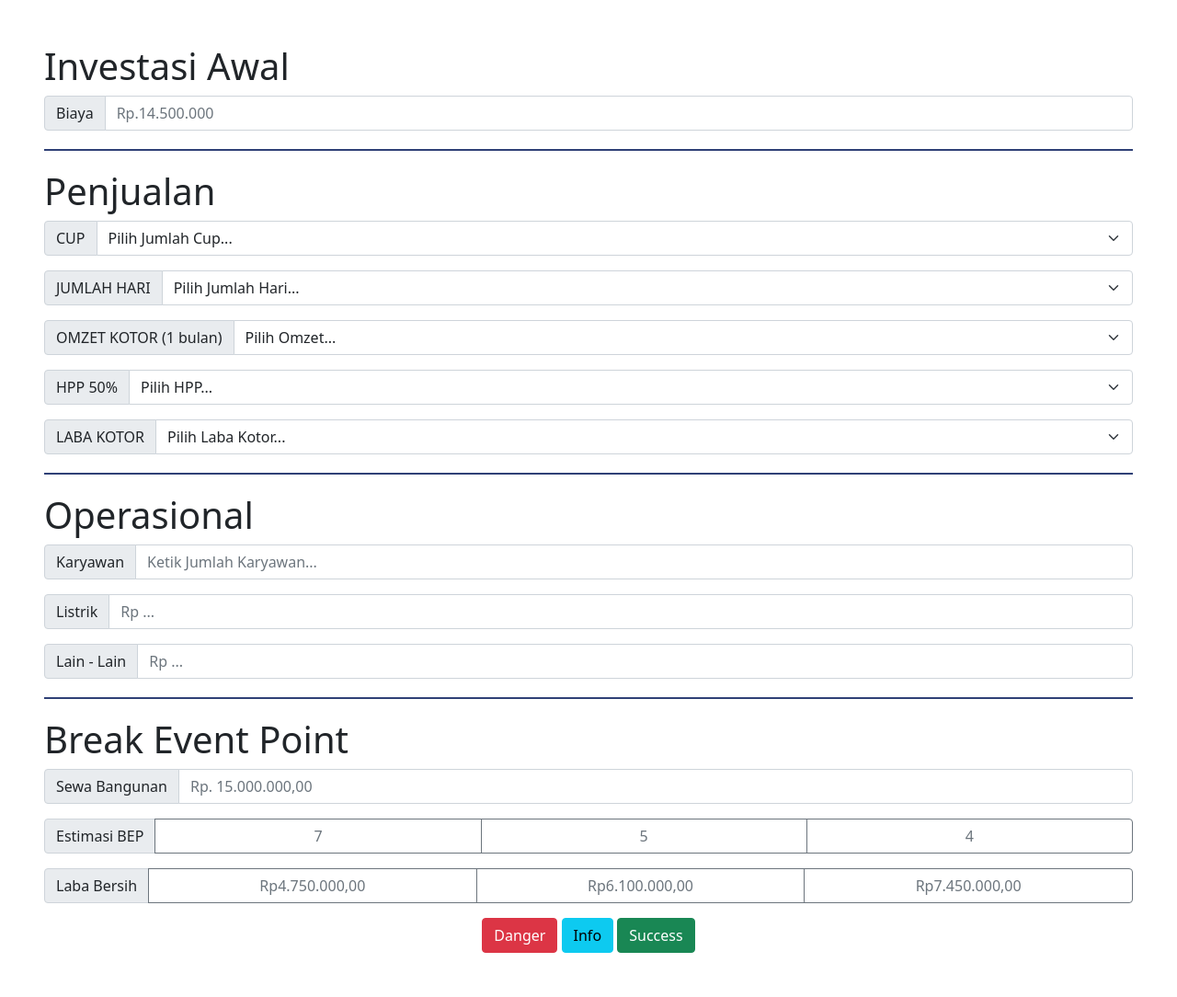
After one commit to ipungg-junior/tehtarikjodi, a Django app: template apps/templates/form.html in a window 1280 px wide. The commit adds this page. Shown: the whole page at 92% size. Run offline with Django 3.2, Linux system fonts and the light colour scheme; the template is opened without the code that fills it, so the values that code supplies are empty.

Commit message:
add landingpage header & form skeleton

```diff
--- /dev/null
+++ b/apps/templates/form.html
@@ -0,0 +1,121 @@
+<!DOCTYPE html>
+<html lang="en">
+
+<head>
+    <meta charset="UTF-8">
+    <meta name="viewport" content="width=device-width, initial-scale=1.0">
+    <title>Form Teh JODI</title>
+    <link href="https://cdn.jsdelivr.net/npm/bootstrap@5.0.2/dist/css/bootstrap.min.css" rel="stylesheet"
+        integrity="sha384-EVSTQN3/azprG1Anm3QDgpJLIm9Nao0Yz1ztcQTwFspd3yD65VohhpuuCOmLASjC" crossorigin="anonymous">
+    <style>
+        body {
+            margin: 20px;
+        }
+
+        .divider {
+            background-color: #2F4076;
+            height: 2px;
+            margin: 20px 0;
+        }
+    </style>
+</head>
+
+<body class="m-5">
+    <h1>Investasi Awal</h1>
+    <div class="input-group mb-3">
+        <span class="input-group-text" id="basic-addon1">Biaya</span>
+        <input type="text" class="form-control" placeholder="Rp.14.500.000" aria-label="Username"
+            aria-describedby="basic-addon1">
+    </div>
+    <div class="divider"></div>
+    <h1>Penjualan</h1>
+    <div class="input-group mb-3">
+        <label class="input-group-text" for="inputGroupSelect01">CUP</label>
+        <select class="form-select" id="inputGroupSelect01">
+            <option selected>Pilih Jumlah Cup...</option>
+            <option value="1">One</option>
+            <option value="2">Two</option>
+            <option value="3">Three</option>
+        </select>
+    </div>
+    <div class="input-group mb-3">
+        <label class="input-group-text" for="inputGroupSelect01">JUMLAH HARI</label>
+        <select class="form-select" id="inputGroupSelect01">
+            <option selected>Pilih Jumlah Hari...</option>
+            <option value="1">One</option>
+            <option value="2">Two</option>
+            <option value="3">Three</option>
+        </select>
+    </div>
+    <div class="input-group mb-3">
+        <label class="input-group-text" for="inputGroupSelect01">OMZET KOTOR (1 bulan)</label>
+        <select class="form-select" id="inputGroupSelect01">
+            <option selected>Pilih Omzet...</option>
+            <option value="1">One</option>
+            <option value="2">Two</option>
+            <option value="3">Three</option>
+        </select>
+    </div>
+    <div class="input-group mb-3">
+        <label class="input-group-text" for="inputGroupSelect01">HPP 50%</label>
+        <select class="form-select" id="inputGroupSelect01">
+            <option selected>Pilih HPP...</option>
+            <option value="1">One</option>
+            <option value="2">Two</option>
+            <option value="3">Three</option>
+        </select>
+    </div>
+    <div class="input-group mb-3">
+        <label class="input-group-text" for="inputGroupSelect01">LABA KOTOR</label>
+        <select class="form-select" id="inputGroupSelect01">
+            <option selected>Pilih Laba Kotor...</option>
+            <option value="1">One</option>
+            <option value="2">Two</option>
+            <option value="3">Three</option>
+        </select>
+    </div>
+    <div class="divider"></div>
+    <h1>Operasional</h1>
+    <div class="input-group mb-3">
+        <span class="input-group-text" id="basic-addon1">Karyawan</span>
+        <input type="text" class="form-control" placeholder="Ketik Jumlah Karyawan..." aria-label="Username"
+            aria-describedby="basic-addon1">
+    </div>
+    <div class="input-group mb-3">
+        <span class="input-group-text" id="basic-addon1">Listrik</span>
+        <input type="text" class="form-control" placeholder="Rp ..." aria-label="Username"
+            aria-describedby="basic-addon1">
+    </div>
+    <div class="input-group mb-3">
+        <span class="input-group-text" id="basic-addon1">Lain - Lain</span>
+        <input type="text" class="form-control" placeholder="Rp ..." aria-label="Username"
+            aria-describedby="basic-addon1">
+    </div>
+    <div class="divider"></div>
+    <h1>Break Event Point</h1>
+    <div class="input-group mb-3">
+        <span class="input-group-text" id="basic-addon1">Sewa Bangunan</span>
+        <input type="text" class="form-control" placeholder="Rp. 15.000.000,00" aria-label="Username"
+            aria-describedby="basic-addon1">
+    </div>
+    <div class="input-group mb-3">
+        <span class="input-group-text" id="basic-addon1">Estimasi BEP</span>
+        <button class="btn btn-outline-secondary flex-fill" type="button">7</button>
+        <button class="btn btn-outline-secondary flex-fill" type="button">5</button>
+        <button class="btn btn-outline-secondary flex-fill" type="button">4</button>
+    </div>
+    <div class="input-group mb-3">
+        <span class="input-group-text" id="basic-addon1">Laba Bersih</span>
+        <button class="btn btn-outline-secondary flex-fill" type="button">Rp4.750.000,00</button>
+        <button class="btn btn-outline-secondary flex-fill" type="button">Rp6.100.000,00</button>
+        <button class="btn btn-outline-secondary flex-fill" type="button">Rp7.450.000,00</button>
+    </div>
+    <div class="text-center">
+        <button type="button" class="btn btn-danger">Danger</button>
+        <button type="button" class="btn btn-info">Info</button>
+        <button type="button" class="btn btn-success">Success</button>
+    </div>
+
+</body>
+
+</html>
```
Also changed, not shown: apps/templates/landing.html (+26 -1 lines), static/css/landing.css (added, +80 -0 lines), static/js/landing.js (added, +7 -0 lines), static/fonts/Bungee-Regular.ttf (added), static/fonts/Lato-Black.ttf (added), static/fonts/Lato-BlackItalic.ttf (added), static/fonts/Lato-Bold.ttf (added), static/fonts/Lato-BoldItalic.ttf (added), static/fonts/Lato-Italic.ttf (added), static/fonts/Lato-Light.ttf (added), static/fonts/Lato-LightItalic.ttf (added), static/fonts/Lato-Regular.ttf (added), static/fonts/Lato-Thin.ttf (added), static/fonts/Lato-ThinItalic.ttf (added), 1 more files.
